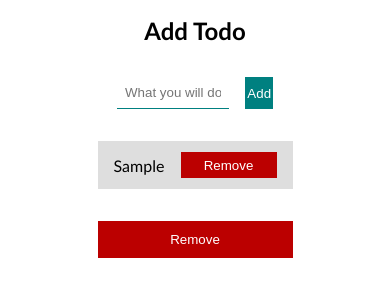
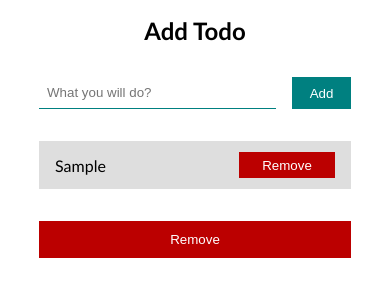
Before and after one commit to mehdiasadli/todo-app-vanilla, a plain HTML site: page index.html in a window 390 px wide. Both pictures are taken after typing "Sample" into the empty fields and a click on the button "Add". Drawn offline with Linux system fonts and the light colour scheme.

Commit message:
added responsiveness

```diff
--- a/static/css/style.css
+++ b/static/css/style.css
@@ -102,3 +102,18 @@ main {
     background-color: rgb(187, 0, 0);
     color: white;
 }
+
+@media only screen and (max-width: 768px) {
+    #form {
+        width: 80%;
+    }
+    #todos {
+        width: 80%;
+    }
+    #remove-btn {
+        width: 80%;
+    }
+    .error {
+        width: 80%;
+    }
+}
```
